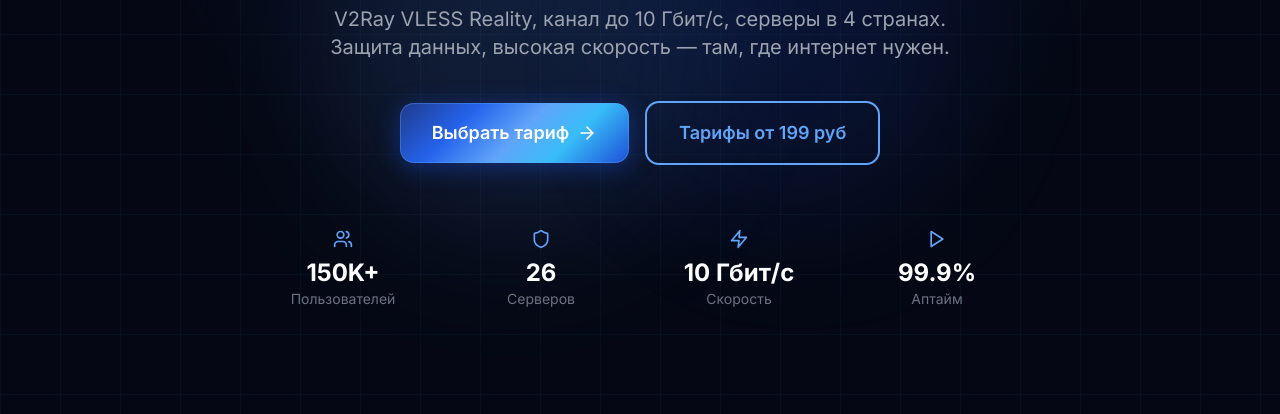
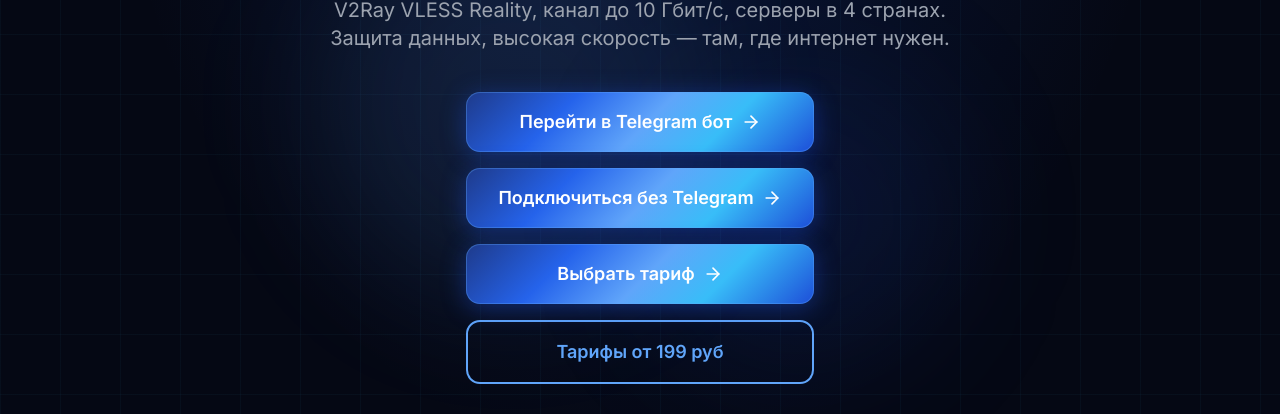
Before and after one commit to CodeWorker67/gagarin_site, a React (Vite) app: page / in a window 1280 px wide. Shown: the part 386-800 px from the top of the page. Built offline with nearby package versions, Linux system fonts and the light colour scheme; no server answers.

Commit message:
fix site

```diff
--- a/src/components/sections/HeroSection.jsx
+++ b/src/components/sections/HeroSection.jsx
@@ -53,25 +53,33 @@
             initial={{ opacity: 0, y: 20 }}
             animate={{ opacity: 1, y: 0 }}
             transition={{ duration: 0.5, delay: 0.3 }}
-            className="flex flex-col sm:flex-row items-center justify-center gap-4 mb-16"
+            className="flex flex-col items-center justify-center gap-4 mb-16"
           >
-            <Link to={ROUTES.PRICING}>
-              <Button className="text-base sm:text-lg px-6 sm:px-8 py-3 sm:py-4 flex items-center gap-2">
+            <div className="inline-flex w-full max-w-md flex-col items-stretch gap-4 sm:w-auto">
+              <a href={TELEGRAM.BOT_URL} target="_blank" rel="noopener noreferrer" className="block">
+                <Button className="w-full text-base sm:text-lg px-6 sm:px-8 py-3 sm:py-4 flex items-center justify-center gap-2">
+                  Перейти в Telegram бот
+                  <ArrowRight className="w-5 h-5" />
+                </Button>
+              </a>
+              <Link to={ROUTES.LOGIN} className="block">
+                <Button className="w-full text-base sm:text-lg px-6 sm:px-8 py-3 sm:py-4 flex items-center justify-center gap-2">
+                  Подключиться без Telegram
+                  <ArrowRight className="w-5 h-5" />
+                </Button>
+              </Link>
+              <Link to={ROUTES.PRICING} className="block">
+                <Button className="w-full text-base sm:text-lg px-6 sm:px-8 py-3 sm:py-4 flex items-center justify-center gap-2">
                   Выбрать тариф
                   <ArrowRight className="w-5 h-5" />
                 </Button>
               </Link>
-            {/* <Link to={ROUTES.PRICING}>
-              <Button className="text-base sm:text-lg px-6 sm:px-8 py-3 sm:py-4 flex items-center gap-2">
-                Попробовать 5 дней бесплатно
-                <ArrowRight className="w-5 h-5" />
-              </Button>
-            </Link> */}
-            <Link to={ROUTES.PRICING}>
-              <Button variant="secondary" className="text-base sm:text-lg px-6 sm:px-8 py-3 sm:py-4">
+              <Link to={ROUTES.PRICING} className="block">
+                <Button variant="secondary" className="w-full text-base sm:text-lg px-6 sm:px-8 py-3 sm:py-4">
                   Тарифы от {MIN_TARIFF_PRICE} руб
                 </Button>
               </Link>
+            </div>
           </motion.div>
 
           {/* Stats */}
--- a/src/pages/auth/LoginPage.jsx
+++ b/src/pages/auth/LoginPage.jsx
@@ -6,7 +6,7 @@
 import { Shield, Mail, ArrowLeft } from 'lucide-react';
 import useAuthStore from '@stores/authStore';
 import { authApi } from '@services/api';
-import { ROUTES, GOOGLE_CLIENT_ID, BRAND_NAME } from '@utils/constants';
+import { ROUTES, GOOGLE_CLIENT_ID, BRAND_NAME, TELEGRAM } from '@utils/constants';
 import Button from '@components/ui/Button';
 import toast from 'react-hot-toast';
 
@@ -74,6 +74,17 @@
               <div className="flex-1 h-px bg-gagarin-border" />
             </div>
             <GoogleLoginButton />
+            <a
+              href={TELEGRAM.BOT_URL}
+              target="_blank"
+              rel="noopener noreferrer"
+              className="mt-3 w-full flex items-center justify-center gap-3 px-4 py-4 rounded-xl border border-gagarin-border bg-gagarin-card hover:border-gray-500 transition-all text-sm font-medium text-white"
+            >
+              <svg className="w-5 h-5" viewBox="0 0 24 24" fill="#229ED9" aria-hidden="true">
+                <path d="M11.944 0A12 12 0 0 0 0 12a12 12 0 0 0 12 12 12 12 0 0 0 12-12A12 12 0 0 0 12 0a12 12 0 0 0-.056 0zm4.962 7.224c.1-.002.321.023.465.14a.506.506 0 0 1 .171.325c.016.093.036.306.02.472-.18 1.898-.962 6.502-1.36 8.627-.168.9-.499 1.201-.82 1.23-.696.065-1.225-.46-1.9-.902-1.056-.693-1.653-1.124-2.678-1.8-1.185-.78-.417-1.21.258-1.91.177-.184 3.247-2.977 3.307-3.23.007-.032.014-.15-.056-.212s-.174-.041-.249-.024c-.106.024-1.793 1.14-5.061 3.345-.48.33-.913.49-1.302.48-.428-.008-1.252-.241-1.865-.44-.752-.245-1.349-.374-1.297-.789.027-.216.325-.437.893-.663 3.498-1.524 5.83-2.529 6.998-3.014 3.332-1.386 4.025-1.627 4.476-1.635z" />
+              </svg>
+              Перейти в Telegram бот
+            </a>
           </div>
         </motion.div>
       </section>
@@ -203,7 +214,6 @@
   const [mode, setMode] = useState('login');
   const [email, setEmail] = useState('');
   const [password, setPassword] = useState('');
-  const [confirmPassword, setConfirmPassword] = useState('');
   const [verifyCode, setVerifyCode] = useState('');
   const [resetCode, setResetCode] = useState('');
   const [newPassword, setNewPassword] = useState('');
@@ -232,10 +242,6 @@
     e.preventDefault();
     if (password.length < 6) {
       toast.error('Пароль минимум 6 символов');
-      return;
-    }
-    if (password !== confirmPassword) {
-      toast.error('Пароли не совпадают');
       return;
     }
     const result = await emailRegister(email, password);
@@ -388,14 +394,6 @@
           className="w-full px-4 py-3 rounded-xl bg-gagarin-dark border border-gagarin-border text-white text-sm focus:border-gagarin-neon focus:outline-none transition-colors"
           placeholder="Минимум 6 символов" />
       </div>
-      {mode === 'register' && (
-        <div>
-          <label className="block text-sm text-gray-400 mb-1">Подтвердите пароль</label>
-          <input type="password" required value={confirmPassword} onChange={(e) => setConfirmPassword(e.target.value)}
-            className="w-full px-4 py-3 rounded-xl bg-gagarin-dark border border-gagarin-border text-white text-sm focus:border-gagarin-neon focus:outline-none transition-colors"
-            placeholder="Повторите пароль" />
-        </div>
-      )}
       <Button type="submit" disabled={isLoading} className={`w-full text-sm ${isLoading ? 'opacity-50' : ''}`}>
         {isLoading ? 'Загрузка...' : mode === 'login' ? 'Войти' : 'Зарегистрироваться'}
       </Button>
--- a/src/pages/dashboard/DashboardPage.jsx
+++ b/src/pages/dashboard/DashboardPage.jsx
@@ -114,6 +114,16 @@
 
   return (
     <div className="space-y-6">
+      <a
+        href={TELEGRAM.BOT_URL}
+        target="_blank"
+        rel="noopener noreferrer"
+        className="relative w-full p-5 rounded-2xl surface-metallic font-semibold text-lg flex items-center justify-center transition-all"
+      >
+        <Send className="absolute left-5 w-6 h-6" />
+        <span className="px-10">Перейти в Telegram бот</span>
+      </a>
+
       {!hasAnySub && (
         <Link to={ROUTES.PRICING}
           className="w-full p-5 rounded-2xl surface-metallic font-semibold text-lg flex items-center justify-center gap-3 transition-all block text-center"
--- a/src/utils/constants.js
+++ b/src/utils/constants.js
@@ -51,23 +51,23 @@
 export const DEVICE_TIERS = [3, 5, 10];
 
 export const TARIFFS = [
+  { id: 'm12_d3', label: '12 месяцев (выгода −50%)', price: 1188, days: 365, devices: 3, type: 'pro' },
+  { id: 'm6_d3', label: '6 месяцев (выгода −16%)', price: 999, days: 180, devices: 3, type: 'pro' },
+  { id: 'm3_d3', label: '3 месяца (выгода −16%)', price: 499, days: 90, devices: 3, type: 'pro' },
   { id: 'm1_d3', label: '1 месяц', price: 199, days: 30, devices: 3, type: 'pro' },
-  { id: 'm3_d3', label: '3 месяца (выгода −16%)', price: 499, days: 90, devices: 3, type: 'pro' },
-  { id: 'm6_d3', label: '6 месяцев (выгода −16%)', price: 999, days: 180, devices: 3, type: 'pro' },
-  { id: 'm12_d3', label: '12 месяцев (выгода −50%)', price: 1188, days: 365, devices: 3, type: 'pro' },
 
+  { id: 'm12_d5', label: '12 месяцев (выгода −50%)', price: 1799, days: 365, devices: 5, type: 'pro' },
+  { id: 'm6_d5', label: '6 месяцев (выгода −25%)', price: 1349, days: 180, devices: 5, type: 'pro' },
+  { id: 'm3_d5', label: '3 месяца (выгода −16%)', price: 749, days: 90, devices: 5, type: 'pro', popular: true },
   { id: 'm1_d5', label: '1 месяц', price: 299, days: 30, devices: 5, type: 'pro' },
-  { id: 'm3_d5', label: '3 месяца (выгода −16%)', price: 749, days: 90, devices: 5, type: 'pro', popular: true },
-  { id: 'm6_d5', label: '6 месяцев (выгода −25%)', price: 1349, days: 180, devices: 5, type: 'pro' },
-  { id: 'm12_d5', label: '12 месяцев (выгода −50%)', price: 1799, days: 365, devices: 5, type: 'pro' },
 
+  { id: 'm12_d10', label: '12 месяцев (выгода −59%)', price: 3239, days: 365, devices: 10, type: 'pro' },
+  { id: 'm6_d10', label: '6 месяцев (выгода −39%)', price: 2399, days: 180, devices: 10, type: 'pro' },
+  { id: 'm3_d10', label: '3 месяца (выгода −32%)', price: 1349, days: 90, devices: 10, type: 'pro' },
   { id: 'm1_d10', label: '1 месяц', price: 659, days: 30, devices: 10, type: 'pro' },
-  { id: 'm3_d10', label: '3 месяца (выгода −32%)', price: 1349, days: 90, devices: 10, type: 'pro' },
-  { id: 'm6_d10', label: '6 месяцев (выгода −39%)', price: 2399, days: 180, devices: 10, type: 'pro' },
-  { id: 'm12_d10', label: '12 месяцев (выгода −59%)', price: 3239, days: 365, devices: 10, type: 'pro' },
 ];
 
-export const PREVIEW_TARIFF_SUFFIXES = ['m1', 'm3', 'm12'];
+export const PREVIEW_TARIFF_SUFFIXES = ['m12', 'm3', 'm1'];
 
 export const MIN_TARIFF_PRICE = 199;
 
```
Lines whose indentation alone changed are shown as unchanged.
